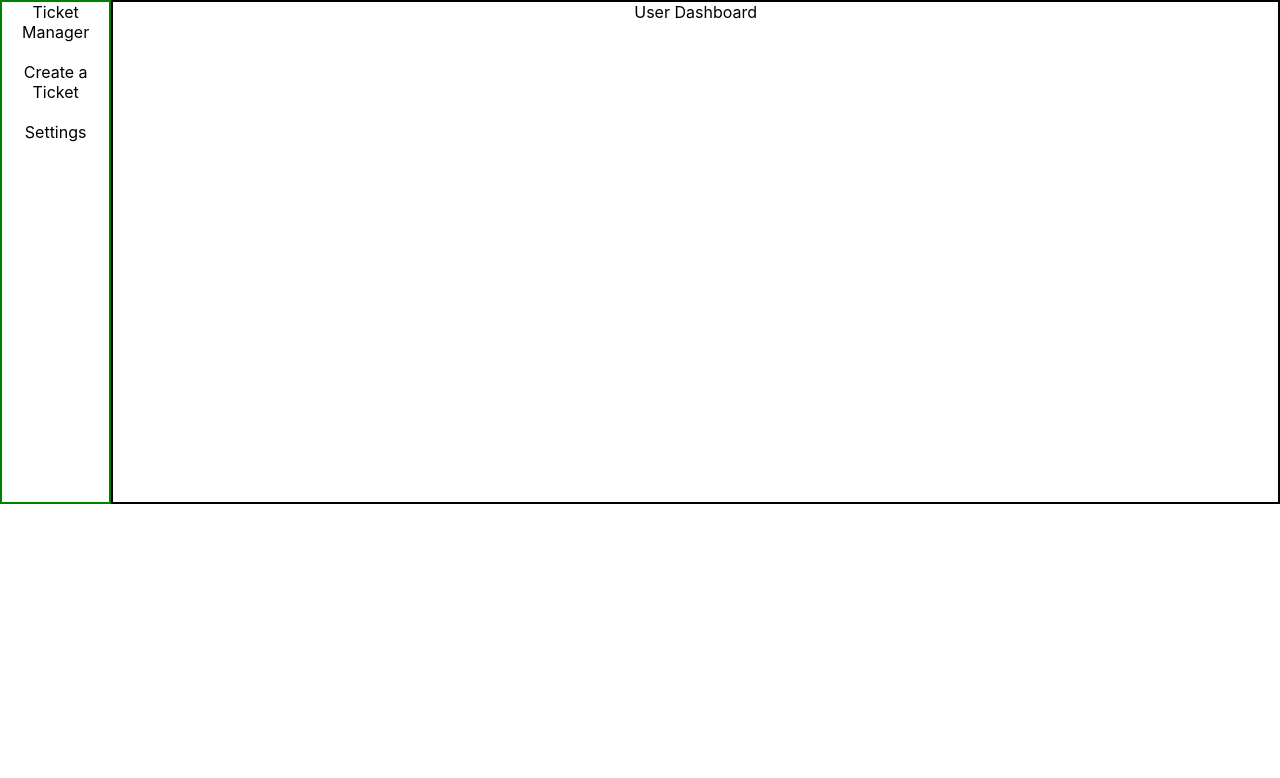
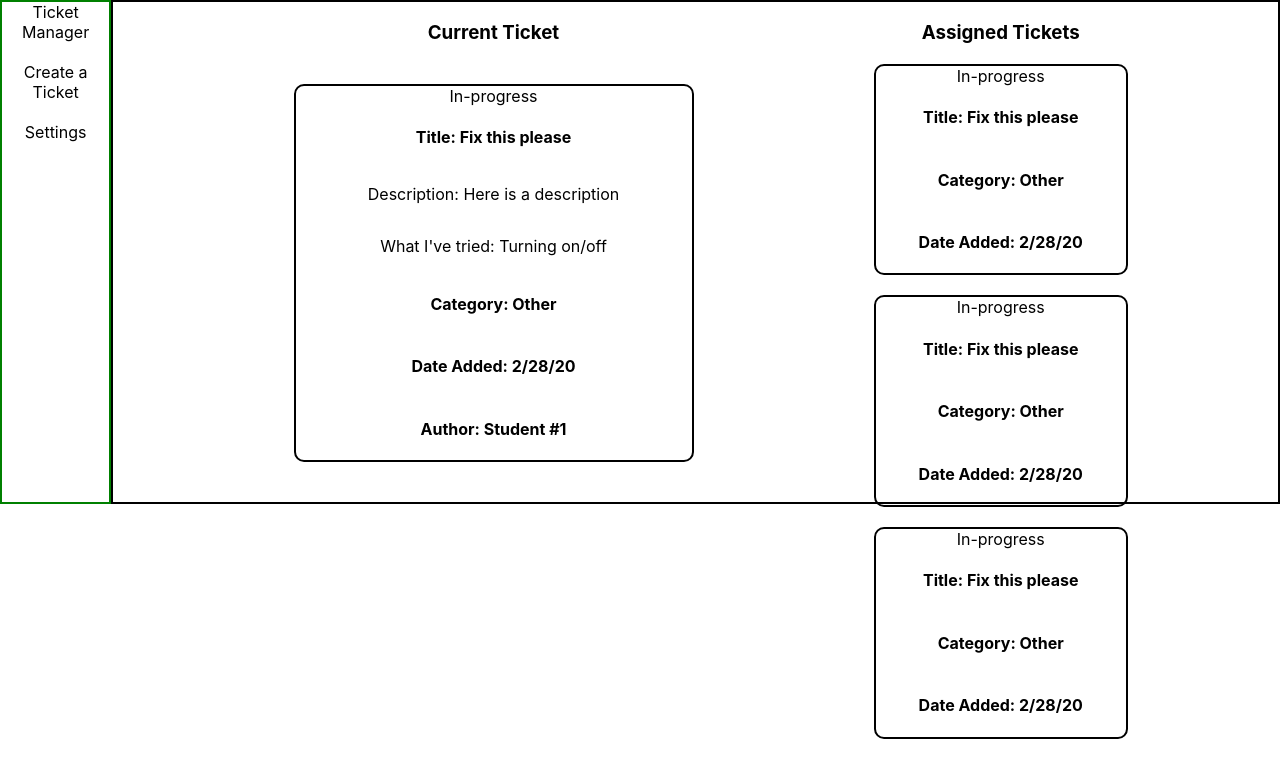
Before and after one commit to DevDeskQueue2/FrontEnd, a React (Create React App) app in the folder dev-desk-queue/: page /dashboard in a window 1280 px wide. Shown: the top 778 px of the page. Built offline with nearby package versions, Linux system fonts and the light colour scheme.

Commit message:
populate dashboard and create skelton for state and reducers

```diff
--- a/dev-desk-queue/src/App.css
+++ b/dev-desk-queue/src/App.css
@@ -9,6 +9,19 @@
   align-items: left;
   margin-top: 40px;
   margin-bottom: 40px;
+
+  border: 2px solid black;
+  border-radius: 10px;
+}
+
+.small-general-ticket {
+  display: flex;
+  flex-direction: column;
+  justify-content: space-evenly;
+  align-items: left;
+  margin-top: 20px;
+  margin-bottom: 20px;
+  width: 250px;
 
   border: 2px solid black;
   border-radius: 10px;
@@ -51,4 +64,14 @@
   border: 2px black solid;
   width: 100%;
   height: 500px;
+
+  display: flex;
+  justify-content: space-evenly;
 }
+
+.current-ticket {
+  width: 400px;
+  /* border: 2px solid orange; */
+  margin-left: 30px;
+  margin-right: 30px;
+}
--- a/dev-desk-queue/src/components/Dashboard/Dashboard.js
+++ b/dev-desk-queue/src/components/Dashboard/Dashboard.js
@@ -2,11 +2,33 @@ import React from 'react';
 import SideNavigation from './SideNavigation';
 import UserSettingsDialog from '../User/UserSettingsDialog';
 import CreateTicketDialog from '../Tickets/CreateTicketDialog';
+import EditTicketDialog from '../Tickets/EditTicketDialog';
+import GeneralTicket from '../Tickets/GeneralTicket';
+import TicketList from '../Tickets/TicketList';
 
 const Dashboard = props => {
 
+    const initialTicketToEdit = {
+        id: 0,
+        title: '',
+        description: '',
+        category: '',
+        status: '',
+        tried: '',
+        dateAdded: ''
+    }
+
     const [open, setOpen] = React.useState(false);
     const [createTicketOpen, setCreateTicketOpen] = React.useState(false);
+    const [ticketToEdit, setTicketToEdit] = React.useState(initialTicketToEdit)
+    const [editTicketOpen, setEditTicketOpen] = React.useState(false);
+
+    React.useEffect( () => {
+        console.log('ticket clicked', ticketToEdit);
+        if(ticketToEdit.title !== '') {
+            setEditTicketOpen(true);
+        }
+    }, [ticketToEdit])
 
     const getLinkList = (userType) => {
         // this functino return the correct nav texts based on user type
@@ -60,15 +82,84 @@ const Dashboard = props => {
         setCreateTicketOpen(true);
     }
 
+    const onTicketClick = id => {
+        setTicketToEdit(currentTicket)
+    }
+
+    const currentTicket = {
+        id: 10,
+        title: 'Fix this please',
+        description: 'Here is a description',
+        category: 'Other',
+        status: 'In-progress',
+        tried: 'Turning on/off',
+        author: 'Student #1',
+        dateAdded: '2/28/20'
+    }
+
+    const handleCloseEdit = () => {
+        setEditTicketOpen(false);
+        setTicketToEdit(initialTicketToEdit);
+    }
+
+    const renderCurrentItem = (userType) => {
+        if(userType === 'helper') {
+            return (
+                <div className='current-ticket'>
+                    <h3>Current Ticket</h3>
+                    <GeneralTicket onTicketClick={(id) => onTicketClick(id)} userType='helper' ticket={currentTicket} />
+                </div>
+            )
+        }
+    }
+
+    const renderLists = (userType) => {
+        if(userType === 'student') {
+            return (
+                <div className='ticket-lists'>
+                    <div className='resolved-tickets'>
+                        <h3>Resolved Tickets</h3>
+                        <TicketList size='small' userType='student' tickets={[]} onTicketClick={(id) => onTicketClick(id)}/>
+                    </div>
+                    <div className='in-progress-tickets'>
+                        <h3>In-progress Tickets</h3>
+                        <TicketList size='small' userType='student' tickets={[]} onTicketClick={(id) => onTicketClick(id)}/>
+                    </div>
+                    <div className='assigned-tickets'>
+                        <h3>Assigned Tickets</h3>
+                        <TicketList size='small' userType='student' tickets={[]} onTicketClick={(id) => onTicketClick(id)}/>
+                    </div>
+                </div>
+            )
+        } else if(userType === 'helper') {
+            return (
+                <div className='ticket-lists'>
+                    <div className='assigned-tickets'>
+                        <h3>Assigned Tickets</h3>
+                        <TicketList size='small' userType='student' tickets={[currentTicket, currentTicket, currentTicket]} onTicketClick={(id) => onTicketClick(id)}/>
+                    </div>
+                </div>
+            )
+        }
+    }
+
     return (
         <div className='dashboard'>
             <SideNavigation onLinkClick={ (to) => onLinkClick(to)} links={ getLinkList('student') }/>
             <div className='user-dashboard'>
                 {/* determine what to render based on user type */}
-                User Dashboard
+                { renderCurrentItem('helper') }
+                { renderLists('helper') }
             </div>
             <UserSettingsDialog email='user@email.com' open={open} handleClose={() => setOpen(false)} onUpdateUserSettingsRequest={(info) => console.log(info)}/>
             <CreateTicketDialog categories={['React', 'Financial', 'Other']} open={createTicketOpen} handleClose={() => setCreateTicketOpen(false)} onUserCreateTicketRequest={ (info) => console.log(info)} />
+            <EditTicketDialog
+                ticket={ticketToEdit}
+                userType='helper'
+                open={editTicketOpen}
+                categories={['React', 'Financial', 'Other']}
+                handleClose={() => handleCloseEdit()}
+                onUserEditTicketRequest={ (info) => console.log(info)} />
         </div>
     )
 }
--- a/dev-desk-queue/src/components/TempLogin.js
+++ b/dev-desk-queue/src/components/TempLogin.js
@@ -1,6 +1,7 @@
 import React from 'react';
 
 const TempLogin = props => {
+
     return (
         <div className='temp-login' onClick={() => props.history.push('/dashboard')}>
             Login
--- /dev/null
+++ b/dev-desk-queue/src/components/Tickets/SmallGeneralTicket.js
@@ -0,0 +1,42 @@
+import React from 'react';
+
+const SmallGeneralTicket = props => {
+
+    const renderHelperInformation = () => {
+        if(props.userType === 'helper') {
+            return (
+                    <h4>Author: {props.ticket.author}</h4>
+            )
+        }
+    }
+
+    const renderStudentInformation = () => {
+        if(props.userType === 'student') {
+            return (
+                <h4>Helper: {props.ticket.helper}</h4>
+            )
+        }
+    }
+
+    return (
+        <div className='small-general-ticket' onClick={() => props.onTicketClick(props.ticket.id)}>
+            {/* This ticket will display all of the information and not be editable, when clicked will have a popup */}
+
+            <div className='small-status-container'>
+                {props.ticket.status}
+            </div>
+
+            <h4>Title: {props.ticket.title}</h4>
+            {/* <p>Description: {props.ticket.description}</p> */}
+            {/* <p>What I've tried: {props.ticket.tried}</p> */}
+            <h4>Category: {props.ticket.category}</h4>
+            <h4>Date Added: {props.ticket.dateAdded}</h4>
+
+            {/* { renderHelperInformation() } */}
+            {/* { renderStudentInformation() } */}
+
+        </div>
+    )
+}
+
+export default SmallGeneralTicket;
--- a/dev-desk-queue/src/components/Tickets/TicketList.js
+++ b/dev-desk-queue/src/components/Tickets/TicketList.js
@@ -1,7 +1,11 @@
 import React from 'react';
 import GeneralTicket from './GeneralTicket';
+import SmallGeneralTicket from './SmallGeneralTicket';
 
 const TicketList = props => {
+
+    const renderCorrectTickets = () => {
+        if(props.size === 'large') {
             return (
                 <div className='ticket-list'>
                  {
@@ -11,6 +15,23 @@ const TicketList = props => {
                  }
                 </div>
             )
+        } else {
+            return (
+                <div className='small-ticket-list'>
+                    {
+                        props.tickets.map( ticket => {
+                            return <SmallGeneralTicket onTicketClick={(id) => props.onTicketClick(id)} userType={props.userType} ticket={ticket}/>
+                        })
+                    }
+                </div>
+            )
+        }
+    }
+    return (
+        <div className='ticket-list-container'>
+            { renderCorrectTickets() }
+        </div>
+    )
 }
 
 export default TicketList;
--- a/dev-desk-queue/src/components/Tickets/TicketManager.js
+++ b/dev-desk-queue/src/components/Tickets/TicketManager.js
@@ -104,7 +104,7 @@ const TicketManager = props => {
 
             <div className='ticket-manager'>
                 <SearchBar userType='helper' categories={['All', 'React', 'Financial', 'Other']}onSearchRequest={ (params) => doSearch(params)} />
-                <TicketList userType='helper' tickets={ticketsToDisplay} onTicketClick={(id) => onTicketClick(id)}/>
+                <TicketList size='large' userType='helper' tickets={ticketsToDisplay} onTicketClick={(id) => onTicketClick(id)}/>
             </div>
 
             <UserSettingsDialog
```
Lines whose indentation alone changed are shown as unchanged.
